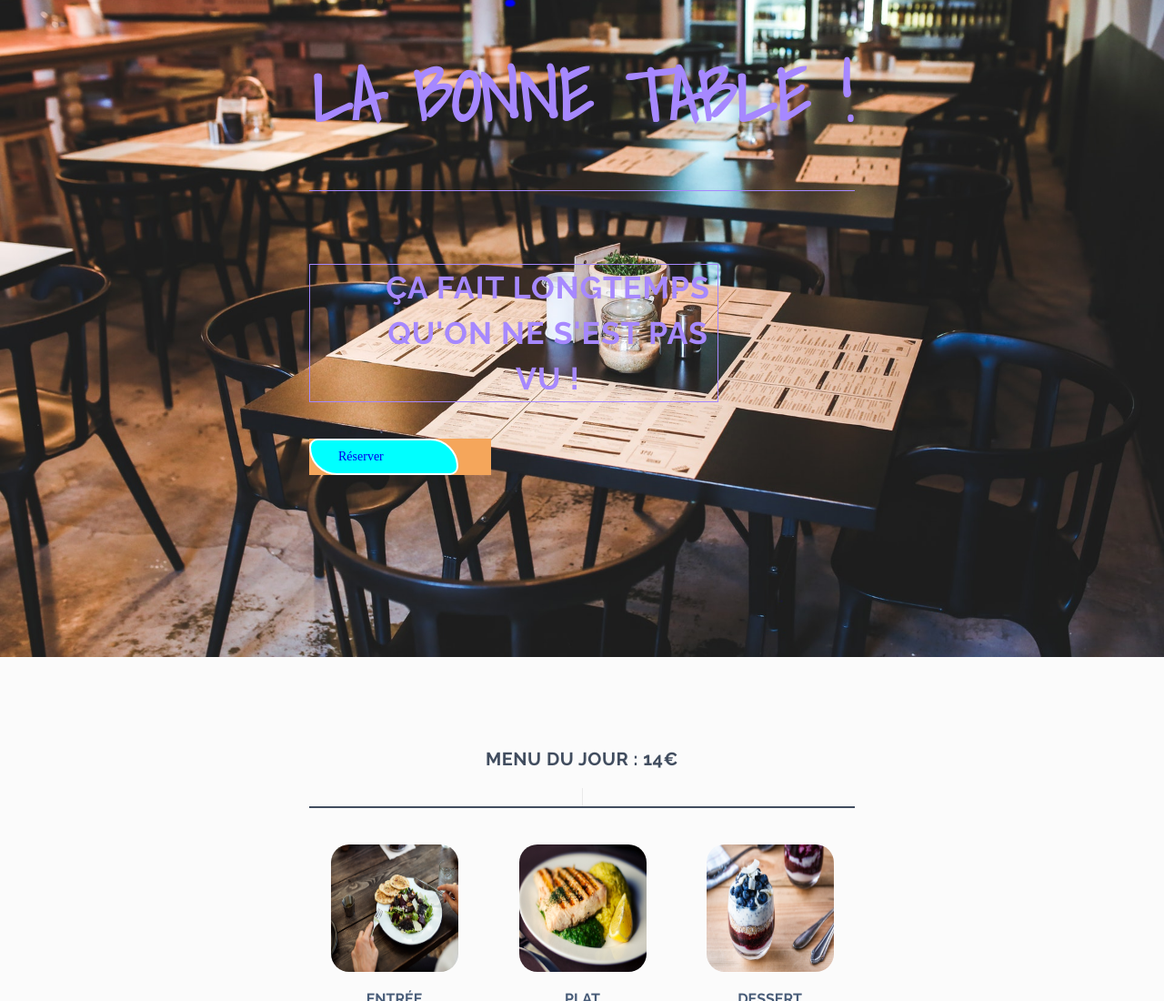
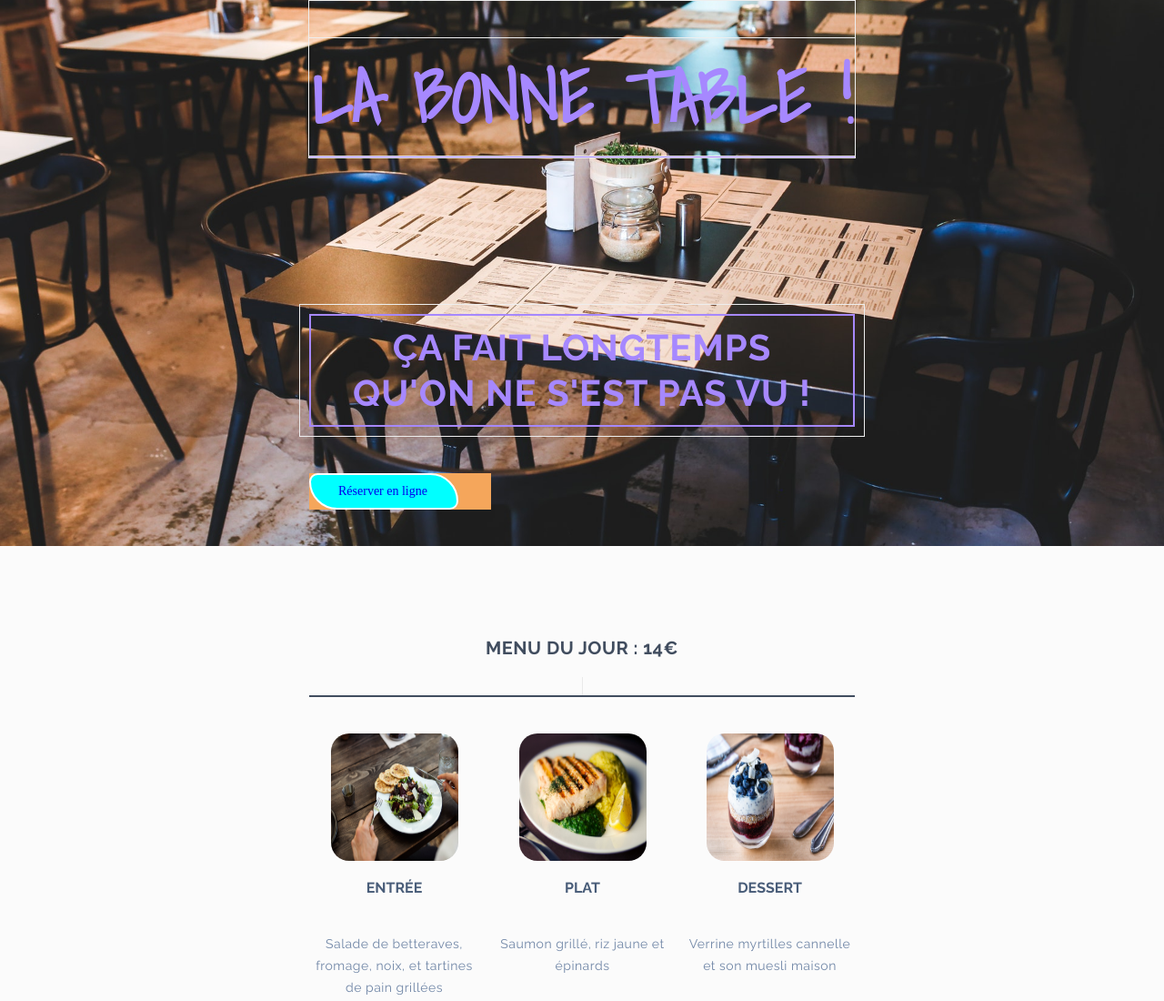
Before and after one commit to MonsieurLoup/Marcassin, a plain HTML site: page template.html in a window 1280 px wide. Shown: the top 1100 px of the page at 91% size. Drawn offline with Linux system fonts and the light colour scheme.

Commit message:
centrage "longtime no see"

```diff
--- a/template.html
+++ b/template.html
@@ -94,7 +94,7 @@
     <!--  header  -->
     <tr>
       <td>
-          <table width="600" cellpadding="0" cellspacing="0" align="center" border="0" style="border-collapse:collapse; mso-table-lspace:0pt; mso-table-rspace:0pt; border:0; text-align:center;" class="content_width">
+          <table width="600" cellpadding="0" cellspacing="0" align="center" border="2px solid #fff" style="border-collapse:collapse; mso-table-lspace:0pt; mso-table-rspace:0pt; border:0; text-align:center;" class="content_width">
             <!--  spacing  -->
             <tr>
               <td width="100%" height="40">&nbsp;</td>
@@ -111,9 +111,9 @@
             <!--  end logo  -->
 
             <!--  spacing  -->
-            <tr>
+            <!-- <tr>
               <td width="100%" height="40">&nbsp;</td>
-            </tr>
+            </tr> -->
             <!--  end spacing  -->
 
             <!--  vertical separator  -->
@@ -136,17 +136,20 @@
       <tr>
         <td height="80">&nbsp;</td>
       </tr>
+      <tr>
+        <td height="80">&nbsp;</td>
+      </tr>
     <!--  end spacing  -->
 
     <!--  caption  -->
     <tr>
       <td>
-        <table width="600" cellpadding="0" cellspacing="0" align="center" class="content_width" style="border-collapse:collapse; mso-table-lspace:0pt; mso-table-rspace:0pt;">
+        <table width="600" cellpadding="10" cellspacing="0" align="center" class="content_width" style="border-collapse:collapse; mso-table-lspace:0pt; mso-table-rspace:0pt;" border="2px solid #fff">
           <tr>
             <td>
-              <table width="450" cellpadding="0" cellspacing="0" style="border-collapse:collapse; mso-table-lspace:0pt; mso-table-rspace:0pt;" class="content_width" align="left">
+              <table width="600" cellpadding="10" cellspacing="0" style="border-collapse:collapse; mso-table-lspace:0pt; mso-table-rspace:0pt;" class="content_width" align="center">
                 <tr>
-                  <td style="color: #A688FF; font-family: 'Raleway', Helvetica, Arial, sans-serif; font-size: 34px; font-weight: 700; text-transform: uppercase; line-height:50px; letter-spacing:1px; text-align: center; padding-left: 75px; white-space:inherit ; width: 12em; overflow: hidden; text-overflow: ellipsis; border: 1px solid #A688FF;">Ça fait longtemps qu'on ne s'est pas vu !</td>
+                  <td style="color: #A688FF; font-family: 'Raleway', Helvetica, Arial, sans-serif; font-size: 40px; font-weight: 700; text-transform: uppercase; line-height:50px; letter-spacing:1px; text-align: center; white-space:inherit ; width: 12em; overflow: hidden; text-overflow: ellipsis; border: 2px solid #A688FF;">Ça fait longtemps<br>qu'on ne s'est pas vu !</td>
                 </tr>
               </table>
             </td>
@@ -180,7 +183,7 @@
                         <!-- <td align="center" style="text-align:center;">
                           <a href="#" style="display: block; width: 100%; color: #fff; font-family: 'Raleway', Helvetica, Arial, sans-serif; font-size: 18px; font-weight: 700; text-decoration:none; letter-spacing:1px; text-transform:uppercase;">Réserver</a>
                         </td> -->
-                          <a class="btn btn-full" href="#">Réserver</a>
+                          <a class="btn btn-full" href="#">Réserver en ligne</a>
                       </tr>
                     </table>
 
@@ -199,7 +202,7 @@
 
     <!--  spacing  -->
     <tr>
-      <td height="200" width="100%">&nbsp;</td>
+      <td height="40">&nbsp;</td>
     </tr>
     <!--  end spacing  -->
   </table><!--  end billboard  -->
```
